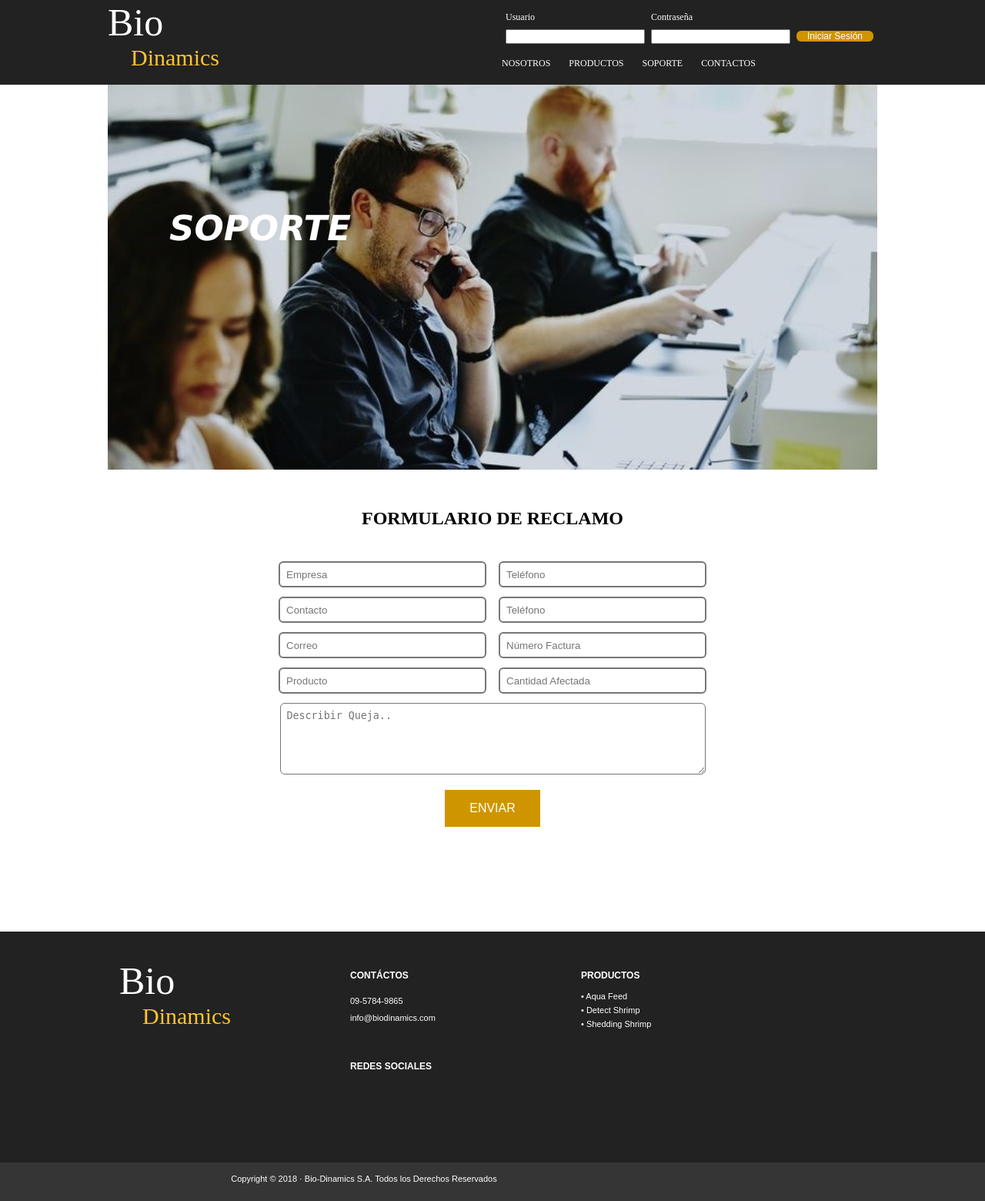
After one commit to gabolimon/BioDinamic, a PHP site: page /Soporte.php in a window 1280 px wide. The commit adds this page. Shown: the whole page at 77% size. Run offline with PHP 8.4, Linux system fonts and the light colour scheme.

Commit message:
formulario de loggin y Soporte

```diff
--- /dev/null
+++ b/Soporte.php
@@ -0,0 +1,51 @@
+<?php include('complements/head.php') ?>
+<!--CARPETAS CSS,JS,JQUERY-->
+</head>
+<!--ENCABEZADO-->
+	<header >
+		<!--MENU DINAMICO-->
+		<?php include('complements/menu.php') ?>
+	</header>
+<!--INICIO BODY -->
+<div id="formulario_reclamo" >
+	<!--TITULO -->
+		<div id="titulos1" class="container-12">
+			<i><h1 id="textoImagen">SOPORTE</h1></i>
+		</div>
+
+
+
+		<div id="formRecla" class="container-12" style="font-family: Century Gothic">
+			<h2>FORMULARIO DE RECLAMO</h2></br></br>
+			<form action="#" onsubmit="return validarFormulario()">
+				<div>
+					<input id="input_form" type="text" name="empresa" id="empresa" placeholder="Empresa">
+					<input id="input_form" type="text" name="telefono" id="telefono" placeholder="Tel&eacute;fono">
+					</br>
+					<input id="input_form" type="text" name="contacto" id="contacto" placeholder="Contacto">
+					<input id="input_form" type="text" name="telefono2" id="telefono2" placeholder="Tel&eacute;fono">
+					</br>
+					<input id="input_form" type="text" name="correo" id="correo" placeholder="Correo">
+					<input id="input_form" type="text" name="numeroFactura" id="numeroFactura" placeholder="N&uacute;mero Factura">
+					</br>
+					<input id="input_form" type="text" name="productoForm" id="productoForm" placeholder="Producto"></td>
+					<input id="input_form" type="text" name="cantidadAfectada" id="cantidadAfectada" placeholder="Cantidad Afectada"></br>
+
+					<textarea id="input_text" name="queja" placeholder="Describir Queja.." cols="60" rows="5"></textarea></br>
+					<input id="button" type="submit" value="ENVIAR" name="enviar">
+				</div>
+			</form>
+		</div>
+
+
+
+
+	<!--PRODUCTO 1-->
+	<div class="clear"></div>
+</div>
+	<!--PIE DE PAGINA -->
+	<?php include('complements/cont_pie_pag.php') ?>
+
+<!--FIN BODY -->
+</body>
+</html>
--- a/complements/head.php
+++ b/complements/head.php
@@ -11,6 +11,7 @@
 	<link rel="stylesheet" type="text/css" href="css/estilo_menu.css">
 	<link rel="stylesheet" type="text/css" href="css/estilo_slider.css">
 	<link rel="stylesheet" type="text/css" href="css/estilo_productos.css">
+	<link rel="stylesheet" type="text/css" href="css/estilo_soporte.css">
 	<link rel="stylesheet" type="text/css" href="css/estilo_pie_pag.css">
 	<!--ESTILOS PAGINA-PRODUCTOS CSS-->
 	<link rel="stylesheet" type="text/css" href="css/estilo_pag_producto.css">
--- a/complements/menu.php
+++ b/complements/menu.php
@@ -6,10 +6,22 @@
 	</div>
 	<!--MENU-->
 	<div id="menu">
+		<table>
+			<tr>
+				<td>Usuario</td>
+				<td>Contraseña</td>
+			</tr>
+			<tr>
+				<td><input type="text" name="usuario"></td>
+				<td><input type="password" name="clave"></td>
+				<td><input type="button" name="iniciar" value="Iniciar Sesi&oacute;n" id="iniciar"></td>
+			</tr>
+		</table>
+		</br></br>
 		<ul>
 			<a href="index.php">NOSOTROS</a>
 			<a href="productos.php">PRODUCTOS</a>
-			<a href="index.php">SOPORTE</a>
+			<a href="Soporte.php">SOPORTE</a>
 			<a href="index.php">CONTACTOS</a>
 		</ul>
 	</div>
--- a/css/estilo_menu.css
+++ b/css/estilo_menu.css
@@ -41,7 +41,7 @@ header #logo p1{
 /*MENU*/
 header #menu{
 	float: right;
-	padding: 75px 0px 0px 0px;
+	padding: 10px 0px 0px 0px;
 
 }
 
@@ -51,10 +51,34 @@ header #menu a{
 	font-size: 12px;
 	text-decoration: none;
 	padding: 0px 20px 0px 0px;
+	margin: 10px 0px 5px 0px;
 }
 
 header #menu a:hover{
 	color: #ffc42e
+}
+
+header #menu table{
+	float: right;
+	padding: 0px 0px 10px 0px
+}
+
+header #menu td{
+	color: white;
+	font-family: Century Gothic;
+	font-size: 12px;
+	padding: 3px 3px;
+}
+
+#iniciar{
+
+    background-color: #cf9500; /* Green */
+    border: none;
+    color: white;
+    border-radius: 6px;
+
+    width: 100px;
+    font-size: 12px;
 }
 
 /*MENU PEGAJOSO*/
--- /dev/null
+++ b/css/estilo_soporte.css
@@ -0,0 +1,41 @@
+#titulos1{
+	height: 550px;
+
+	background-image: url("../img/service.jpg");
+	background-repeat: no-repeat;
+	background-size: 100% 500px;
+}
+
+#textoImagen{
+	color: white;
+	padding: 150px 0px 80px 0px;
+	text-align: left;
+	margin: 10px 0px 0px 80px;
+	position: absolute;
+	font-size: 45px;
+	font-family: Verdana;
+}
+
+#formRecla{
+	height: 550px;
+	text-align: center;
+	font-family: Century Gothic;
+}
+
+#input_form{
+	height: 20px;
+	width: 250px;
+	padding: 5px 8px;
+	margin: 6px 6px;
+	border-radius: 6px;
+	border-style: solid;
+
+}
+
+#input_text{
+	padding: 8px;
+	width: 535px;
+	margin: 6px;
+	border-radius: 6px;
+	border-style: solid;
+}
```
Also changed, not shown: complements/cont_soporte.php (added), img/service.jpg (added).
